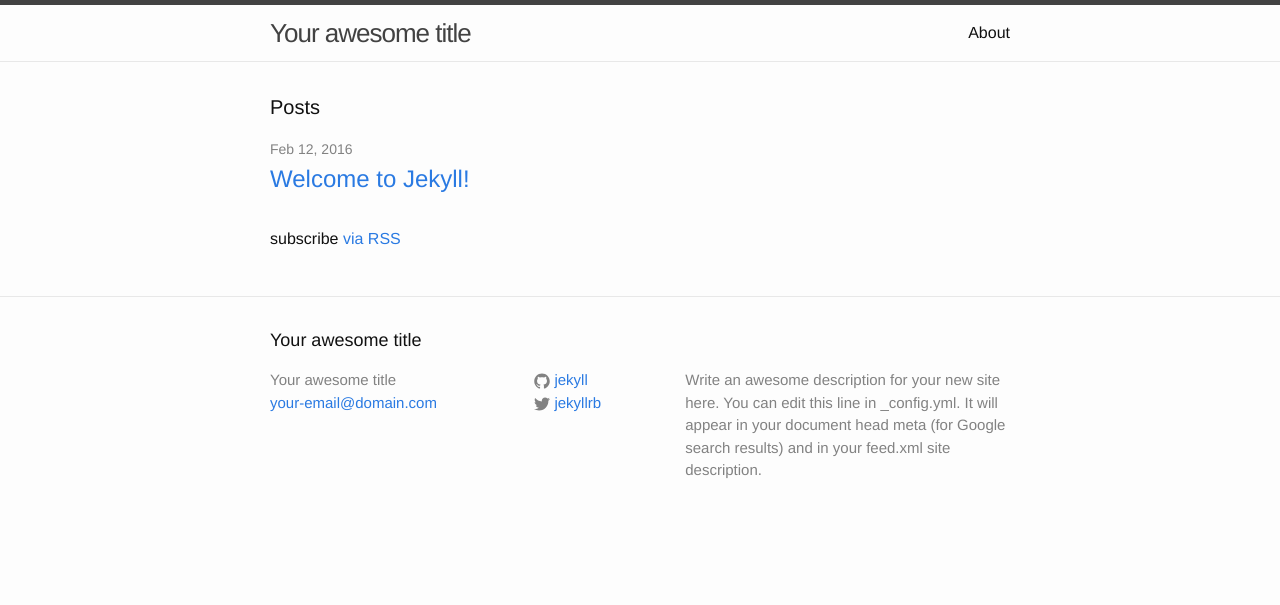
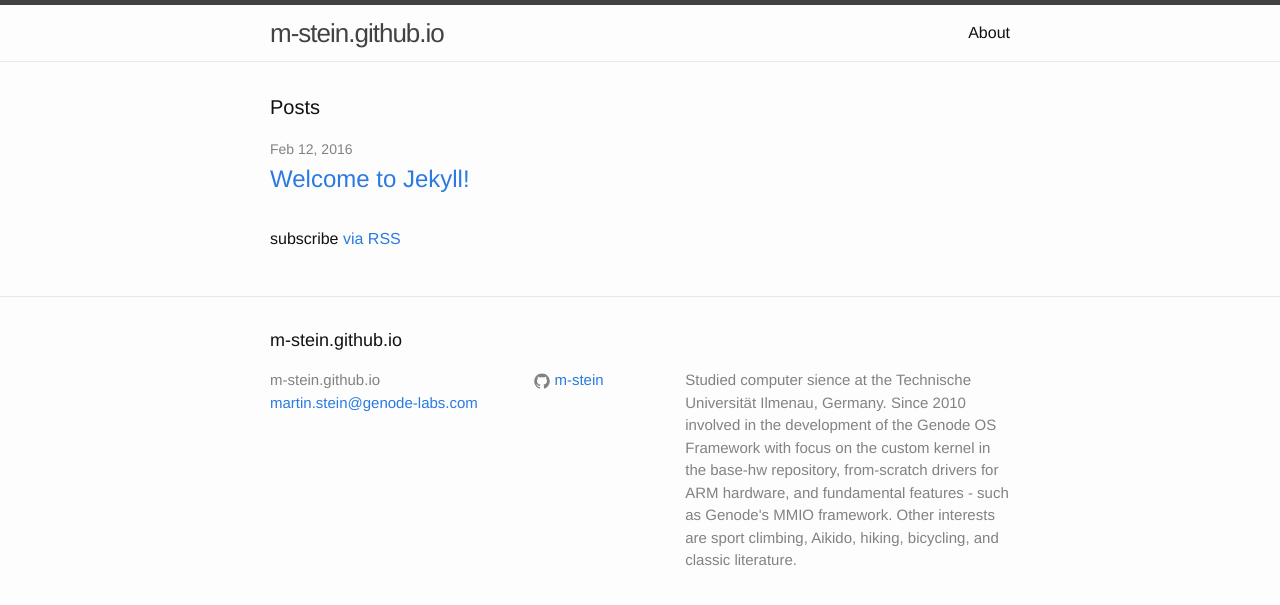
Before and after one commit to m-stein/m-stein.github.io, a Jekyll site: the page built from index.html, in a window 1280 px wide. Shown: the top 605 px of the page. Built offline with Jekyll 4.4.1, drawn with Linux system fonts in a browser that asks for light colours.

Commit message:
my first customized jekyll _config.yml

```diff
--- a/_config.yml
+++ b/_config.yml
@@ -6,16 +6,18 @@
 # 'jekyll serve'. If you change this file, please restart the server process.
 
 # Site settings
-title: Your awesome title
-email: your-email@domain.com
+title: m-stein.github.io
+email: martin.stein@genode-labs.com
 description: > # this means to ignore newlines until "baseurl:"
-  Write an awesome description for your new site here. You can edit this
-  line in _config.yml. It will appear in your document head meta (for
-  Google search results) and in your feed.xml site description.
+  Studied computer sience at the Technische Universität Ilmenau, Germany.
+  Since 2010 involved in the development of the Genode OS Framework with focus
+  on the custom kernel in the base-hw repository, from-scratch drivers for ARM
+  hardware, and fundamental features - such as Genode's MMIO framework. Other
+  interests are sport climbing, Aikido, hiking, bicycling, and classic
+  literature.
 baseurl: "" # the subpath of your site, e.g. /blog
-url: "http://yourdomain.com" # the base hostname & protocol for your site
-twitter_username: jekyllrb
-github_username:  jekyll
+url: "http://m-stein.github.io" # the base hostname & protocol for your site
+github_username: m-stein
 
 # Build settings
 markdown: kramdown
```
